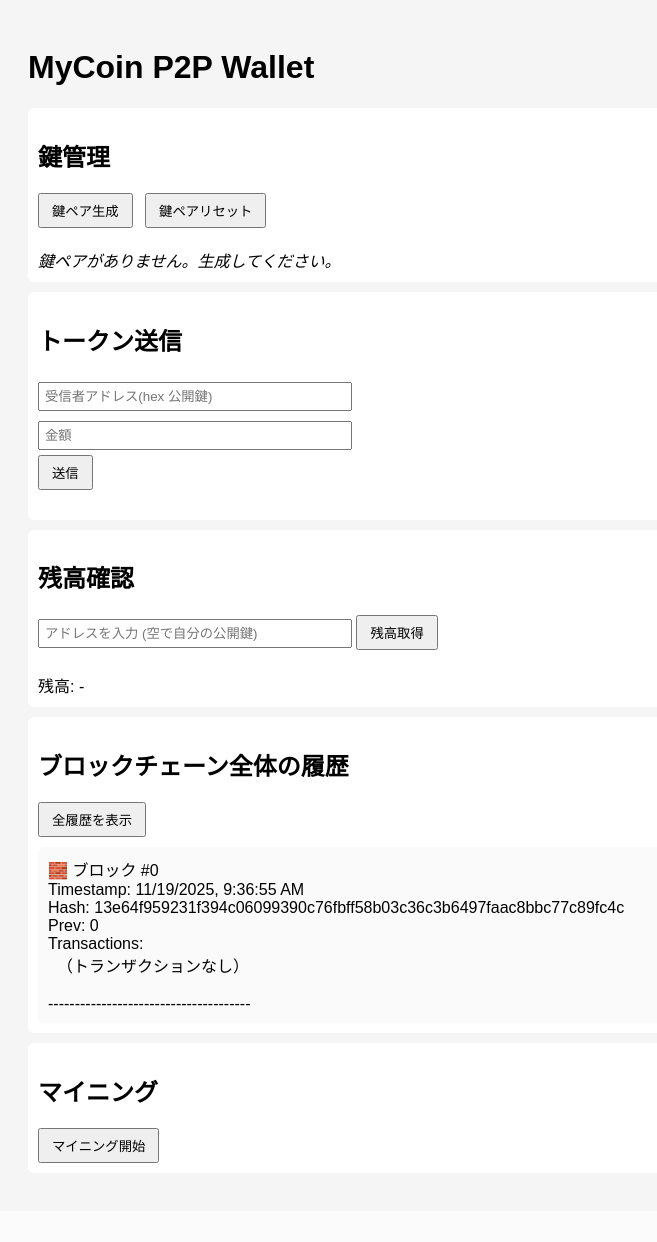
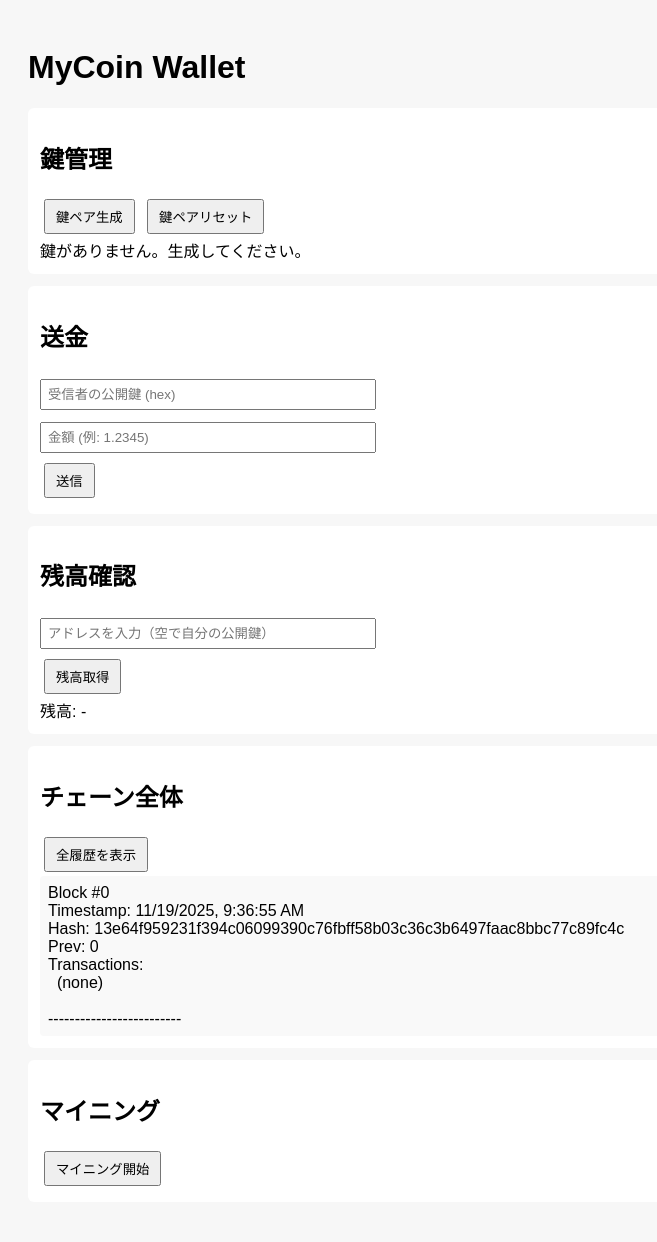
Before and after one commit to omoto202/MyCoin, a Flask app: page / in a window 1280 px wide. Shown: the whole page, without its empty margins (0-657 px from the left). Before the commit the page ends 1163 px from the top, so only its background shows below. Run offline with Flask 3, Linux system fonts and the light colour scheme; some libraries are stand-ins or nearby versions.

Commit message:
index.html

```diff
--- a/templates/index.html
+++ b/templates/index.html
@@ -1,178 +1,123 @@
 <!DOCTYPE html>
 <html>
 <head>
-<meta charset="UTF-8">
-<title>MyCoin P2P Wallet</title>
+<meta charset="utf-8">
+<title>MyCoin Wallet</title>
 <script src="https://cdnjs.cloudflare.com/ajax/libs/elliptic/6.6.1/elliptic.min.js"></script>
 <script src="https://cdn.socket.io/4.5.4/socket.io.min.js"></script>
 <style>
-body{font-family:Arial;padding:20px;background:#f5f5f5}
-input{margin:5px 0;padding:5px;width:300px}
-button{padding:6px 12px;margin-right:8px}
-#result,#balance,#history,#keys,#mineResult{margin-top:20px}
-textarea{width:100%;resize:none}
-.block{background:#fff;padding:10px;border-radius:6px;margin-bottom:10px}
-.mining { color: orange; font-weight: bold; }
-.mined  { color: green; font-weight: bold; }
+body { font-family: Arial, sans-serif; padding: 20px; background: #f7f7f7; }
+input { padding: 6px; margin: 6px 0; width: 320px; }
+button { padding: 6px 10px; margin: 4px; }
+textarea { width: 100%; }
+.block { background: #fff; padding: 12px; border-radius: 6px; margin-bottom: 12px; }
+#history { white-space: pre-wrap; background:#f9f9f9; padding:8px; border-radius:4px; }
 </style>
 </head>
 <body>
-<h1>MyCoin P2P Wallet</h1>
+<h1>MyCoin Wallet</h1>
 
 <div class="block">
   <h2>鍵管理</h2>
-  <button id="btnGen">鍵ペア生成</button>
-  <button id="btnReset">鍵ペアリセット</button>
-  <div id="keys"></div>
+  <button id="genBtn">鍵ペア生成</button>
+  <button id="resetBtn">鍵ペアリセット</button>
+  <div id="keys">鍵がありません。</div>
 </div>
 
 <div class="block">
-  <h2>トークン送信</h2>
+  <h2>送金</h2>
   <form id="txForm">
-    <input name="recipient" placeholder="受信者アドレス(hex 公開鍵)" required /><br />
-    <input name="amount" type="number" step="0.01" placeholder="金額" required /><br />
+    <input name="recipient" placeholder="受信者の公開鍵 (hex)" required><br>
+    <input name="amount" placeholder="金額 (例: 1.2345)" required><br>
     <button type="submit">送信</button>
   </form>
-  <div id="result"></div>
+  <div id="txResult"></div>
 </div>
 
 <div class="block">
   <h2>残高確認</h2>
   <form id="balanceForm">
-    <input name="address" placeholder="アドレスを入力 (空で自分の公開鍵)" />
+    <input name="address" placeholder="アドレスを入力（空で自分の公開鍵）"><br>
     <button type="submit">残高取得</button>
   </form>
   <div id="balance">残高: -</div>
 </div>
 
 <div class="block">
-  <h2>ブロックチェーン全体の履歴</h2>
-  <button id="loadChain">全履歴を表示</button>
-  <div id="history" style="margin-top:10px;white-space:pre-wrap;background:#fafafa;padding:10px;border-radius:6px"></div>
+  <h2>チェーン全体</h2>
+  <button id="loadChainBtn">全履歴を表示</button>
+  <div id="history"></div>
 </div>
 
 <div class="block">
   <h2>マイニング</h2>
   <button id="mineBtn">マイニング開始</button>
-  <span id="mineResult"></span>
+  <div id="mineStatus"></div>
 </div>
 
 <script>
-const EC = elliptic.ec;
-const ec = new EC('secp256k1');
+// elliptic setup
+const ec = new elliptic.ec('secp256k1');
 const socket = io();
 
-// UI elements
-const keysDiv = document.getElementById('keys');
-const resultDiv = document.getElementById('result');
-const balanceDiv = document.getElementById('balance');
-const historyDiv = document.getElementById('history');
-const mineResultSpan = document.getElementById('mineResult');
-
-document.getElementById('btnGen').onclick = generateKeys;
-document.getElementById('btnReset').onclick = resetKeys;
-document.getElementById('loadChain').onclick = loadChain;
-document.getElementById('mineBtn').onclick = mine;
-
-function saveKeys(pub, priv){
+// helper: store/load keys
+function saveKeys(pub, priv) {
   localStorage.setItem('publicKey', pub);
   localStorage.setItem('privateKey', priv);
 }
-
-function loadKeys(){
+function loadKeys() {
   return {
     publicKey: localStorage.getItem('publicKey'),
     privateKey: localStorage.getItem('privateKey')
   };
 }
-
-function updateKeysUI(){
-  const {publicKey, privateKey} = loadKeys();
-  if(publicKey && privateKey){
-    keysDiv.innerHTML = `<b>公開鍵:</b><br><textarea rows="2">${publicKey}</textarea>
-    <b>秘密鍵:</b><br><textarea rows="2">${privateKey}</textarea>`;
+function updateKeysUI() {
+  const { publicKey, privateKey } = loadKeys();
+  const el = document.getElementById('keys');
+  if(publicKey && privateKey) {
+    el.innerHTML = `<div><b>公開鍵</b><br><textarea rows="2">${publicKey}</textarea></div>
+                    <div><b>秘密鍵</b><br><textarea rows="2">${privateKey}</textarea></div>`;
   } else {
-    keysDiv.innerHTML = "<i>鍵ペアがありません。生成してください。</i>";
+    el.innerText = "鍵がありません。生成してください。";
   }
 }
 
-function generateKeys(){
+// generate keys
+document.getElementById('genBtn').onclick = function(){
   const key = ec.genKeyPair();
   const priv = key.getPrivate('hex');
-  const pub = key.getPublic('hex'); // 04 + x + y (hex)
+  const pub = key.getPublic('hex'); // uncompressed hex starting with '04'
   saveKeys(pub, priv);
   updateKeysUI();
-  updateBalance();
-  loadChain();
-  alert("鍵ペアを生成しました。公開鍵を相手に渡すと送金できます。");
-}
+  updateBalance(); loadChain();
+};
 
-function resetKeys(){
+// reset keys
+document.getElementById('resetBtn').onclick = function(){
   localStorage.removeItem('publicKey');
   localStorage.removeItem('privateKey');
   updateKeysUI();
-  balanceDiv.innerText = "残高: -";
-  historyDiv.innerHTML = "";
-}
+  document.getElementById('balance').innerText = "残高: -";
+  document.getElementById('history').innerText = "";
+};
 
-async function updateBalance(address){
-  let addr = address;
-  if(!addr) addr = localStorage.getItem('publicKey');
-  if(!addr){ balanceDiv.innerText = "残高: -"; return; }
-  const res = await fetch('/balance/' + addr);
-  const json = await res.json();
-  balanceDiv.innerText = `残高: ${json.balance}`;
-}
-
-async function loadChain(){
-  const res = await fetch('/chain');
-  const json = await res.json();
-  let out = "";
-  json.chain.forEach((block, idx) => {
-    out += `🧱 ブロック #${idx}\n`;
-    out += `Timestamp: ${new Date(block.timestamp * 1000).toLocaleString()}\n`;
-    out += `Hash: ${block.hash}\n`;
-    out += `Prev: ${block.prev_hash}\n`;
-    out += `Transactions:\n`;
-    if(!block.transactions || block.transactions.length === 0){
-      out += "  （トランザクションなし）\n";
-    } else {
-      block.transactions.forEach(tx => {
-        out += `  ${tx.sender} -> ${tx.recipient} : ${tx.amount}`;
-        if(tx.signature) out += ` (sig:${tx.signature.slice(0,20)}...)`;
-        out += `\n`;
-      });
-    }
-    out += `\n--------------------------------------\n`;
-  });
-  historyDiv.innerText = out;
-}
-
-// ---------------------
-// 送金（署名付き）
-// ---------------------
+// transaction submit (署名付き、amount を 8桁固定で送る)
 document.getElementById('txForm').onsubmit = async function(e){
   e.preventDefault();
-  const {privateKey, publicKey} = loadKeys();
-  if(!privateKey || !publicKey){
-    alert("まず鍵ペアを生成してください。");
-    return;
-  }
+  const { publicKey, privateKey } = loadKeys();
+  if(!publicKey || !privateKey) { alert("鍵を生成してください"); return; }
+
   const recipient = e.target.recipient.value.trim();
-  const amount = parseFloat(e.target.amount.value);
-  if(!recipient || !amount) { alert("入力してください"); return; }
+  const amountRaw = parseFloat(e.target.amount.value);
+  if(!recipient || isNaN(amountRaw)) { alert("正しい入力をしてください"); return; }
+  const amount = amountRaw.toFixed(8);
 
-  // 同じメッセージフォーマットをサーバー側と合わせる
-  const message = `${publicKey}->${recipient}:${Number(amount).toFixed(8)}`;
+  // message format MUST match server: sender->recipient:amount (8 decimals)
+  const message = `${publicKey}->${recipient}:${amount}`;
   const key = ec.keyFromPrivate(privateKey, 'hex');
   const signature = key.sign(message).toDER('hex');
 
-  const payload = {
-    sender: publicKey,
-    recipient,
-    amount,
-    signature
-  };
+  const payload = { sender: publicKey, recipient, amount, signature };
 
   const res = await fetch('/transactions/new', {
     method: 'POST',
@@ -181,36 +126,64 @@ document.getElementById('txForm').onsubmit = async function(e){
   });
 
   const text = await res.text();
-  resultDiv.innerText = text;
+  document.getElementById('txResult').innerText = text;
 };
 
-// ---------------------
-// 残高フォーム
-// ---------------------
+// balance form
 document.getElementById('balanceForm').onsubmit = async function(e){
   e.preventDefault();
-  const address = e.target.address.value.trim();
+  let address = e.target.address.value.trim();
+  if(!address) {
+    address = loadKeys().publicKey;
+    if(!address) { alert("アドレスが指定されていません"); return; }
+  }
   await updateBalance(address);
 };
 
-// ---------------------
-// マイニング（即時ブロックに報酬を入れる）
-// ---------------------
+async function updateBalance(address){
+  const addr = address || loadKeys().publicKey;
+  if(!addr) { document.getElementById('balance').innerText = "残高: -"; return; }
+  const res = await fetch('/balance/' + addr);
+  const j = await res.json();
+  document.getElementById('balance').innerText = `残高: ${j.balance}`;
+}
+
+// load full chain
+document.getElementById('loadChainBtn').onclick = loadChain;
+async function loadChain(){
+  const res = await fetch('/chain');
+  const j = await res.json();
+  let out = "";
+  j.chain.forEach((block, idx) => {
+    out += `Block #${idx}\n`;
+    out += `Timestamp: ${new Date(block.timestamp * 1000).toLocaleString()}\n`;
+    out += `Hash: ${block.hash}\n`;
+    out += `Prev: ${block.prev_hash}\n`;
+    out += `Transactions:\n`;
+    if(!block.transactions || block.transactions.length === 0) {
+      out += "  (none)\n";
+    } else {
+      block.transactions.forEach(tx => {
+        out += `  ${tx.sender} -> ${tx.recipient} : ${tx.amount}`;
+        if(tx.signature) out += ` (sig:${tx.signature.slice(0,12)}...)`;
+        out += "\n";
+      });
+    }
+    out += "\n-------------------------\n";
+  });
+  document.getElementById('history').innerText = out;
+}
+
+// mining (use local publicKey automatically, send as POST, show status)
 let mining = false;
-async function mine(){
+document.getElementById('mineBtn').onclick = async function(){
   if(mining) return;
-  const {publicKey} = loadKeys();
-  if(!publicKey){
-    alert("まず鍵ペアを生成してください。");
-    return;
-  }
+  const { publicKey } = loadKeys();
+  if(!publicKey) { alert("鍵を生成してください"); return; }
 
-  // UI 表示：マイニング中
   mining = true;
-  const btn = document.getElementById('mineBtn');
-  btn.disabled = true;
-  mineResultSpan.className = 'mining';
-  mineResultSpan.innerText = 'Mining...';
+  const statusEl = document.getElementById('mineStatus');
+  statusEl.innerText = "マイニング中...";
 
   try {
     const res = await fetch('/mine', {
@@ -220,54 +193,39 @@ async function mine(){
     });
     if(!res.ok){
       const txt = await res.text();
-      mineResultSpan.className = '';
-      mineResultSpan.innerText = 'Error: ' + txt;
+      statusEl.innerText = "Error: " + txt;
     } else {
       const j = await res.json();
-      mineResultSpan.className = 'mined';
-      mineResultSpan.innerText = `Block mined (${j.block_hash}) — reward -> ${j.miner}`;
-      // 即時残高更新と履歴更新
-      await updateBalance(publicKey);
+      statusEl.innerText = `Block mined: ${j.block_hash} (miner: ${j.miner})`;
+      // update local view
+      await updateBalance(j.miner);
       await loadChain();
     }
-  } catch(err){
-    mineResultSpan.className = '';
-    mineResultSpan.innerText = 'Error: ' + err;
+  } catch (err) {
+    statusEl.innerText = "Error: " + err;
   } finally {
     mining = false;
-    btn.disabled = false;
-    // 3秒後に色を戻す（任意）
-    setTimeout(()=>{ mineResultSpan.className = ''; }, 3000);
+    setTimeout(()=>{ document.getElementById('mineStatus').innerText = ""; }, 4000);
   }
-}
+};
 
-// ---------------------
-// Socket.IO リアルタイム更新
-// ---------------------
-socket.on('connect', ()=>console.log('Socket connected'));
-socket.on('disconnect', ()=>console.log('Socket disconnected'));
-
-// サーバーが 'update' を emit するので受け取る
+// Socket.IO updates
+socket.on('connect', ()=>{ /* connected */ });
 socket.on('update', async (data) => {
-  // data.type は 'transaction' か 'block'
-  console.log('update received', data);
-  // 履歴・残高を自動更新（自分の公開鍵を参照）
-  const pub = localStorage.getItem('publicKey');
-  if(pub) {
-    await updateBalance(pub);
-  } else {
-    await updateBalance();
-  }
+  // update balance for current user and reload chain
+  const pub = loadKeys().publicKey;
+  if(pub) await updateBalance(pub);
+  else await updateBalance();
   await loadChain();
 });
 
-// 起動時
+// initial UI
 updateKeysUI();
 updateBalance();
 loadChain();
 
-// 自動ポーリング（念のため、Socket が届わない場合のフォールバック）
-setInterval(async ()=>{ await loadChain(); }, 15000);
+// fallback polling
+setInterval(()=>{ loadChain(); }, 15000);
 </script>
 </body>
 </html>
```
